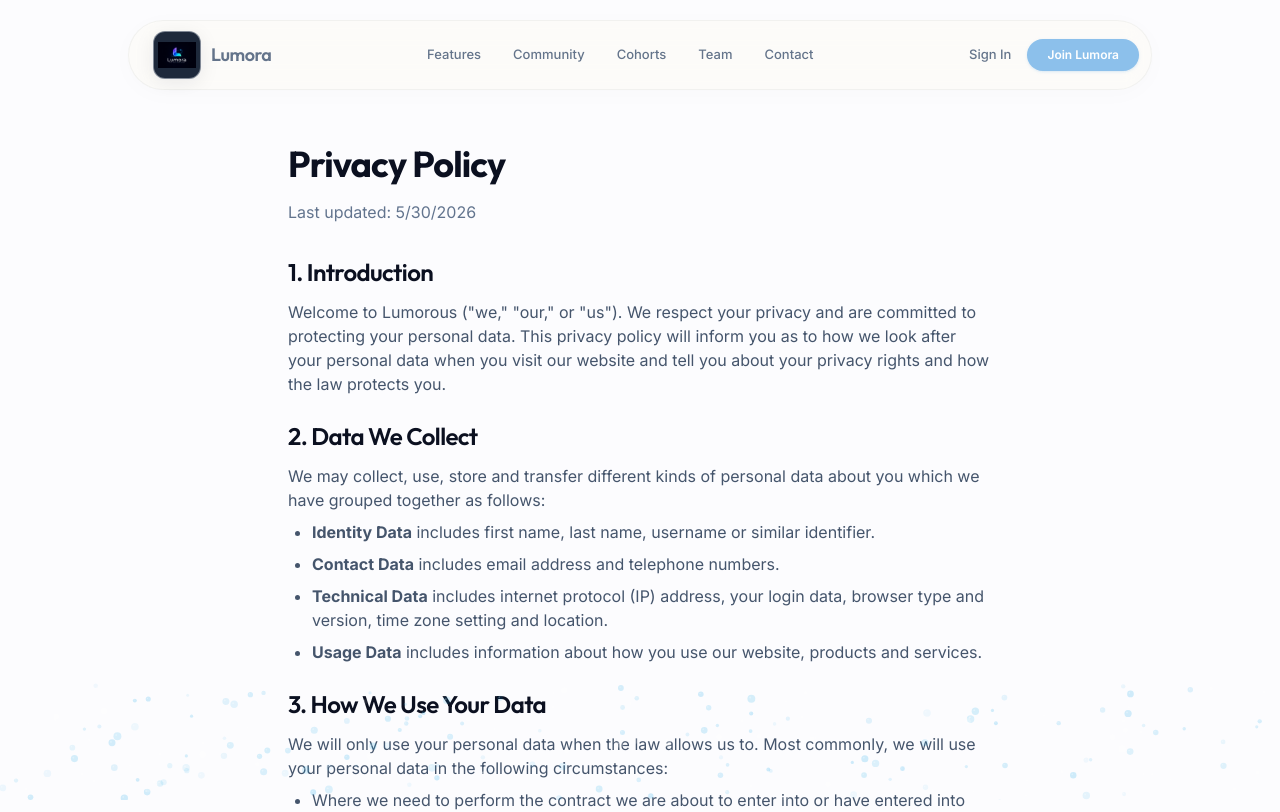
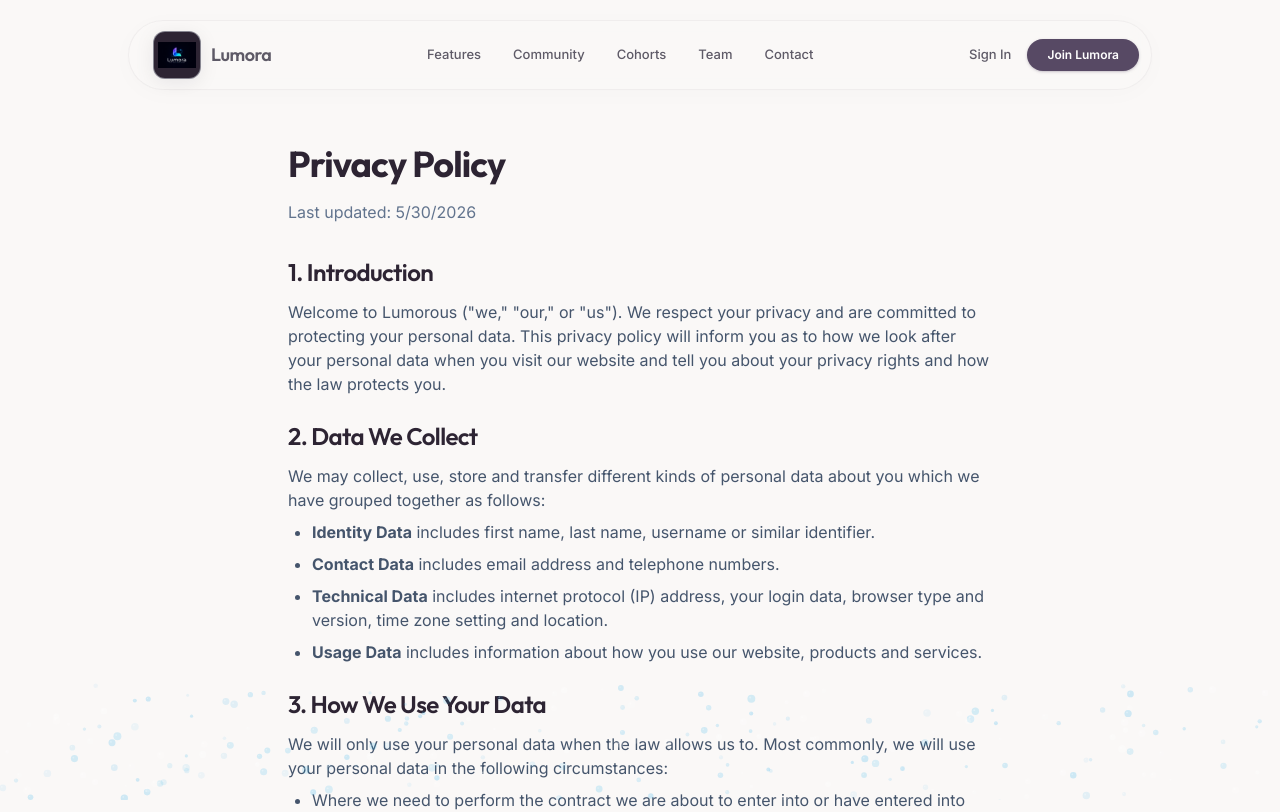
Before and after one commit to ShaikAbrarAhmed/LUMORACOPY, a Next.js app: page /privacy in a window 1280 px wide. Shown: the top 812 px of the page. Built offline with nearby package versions, Linux system fonts and the light colour scheme; no server answers; a web font is replaced by a local one.

Commit message:
feat: implement new sign-in, account creation, terms, and privacy pages with animated ecosystem visualization

```diff
--- a/src/app/globals.css
+++ b/src/app/globals.css
@@ -29,62 +29,62 @@
   --color-input: var(--input);
   --color-ring: var(--ring);
 
-  --color-brand-purple: #1E293B;
-  --color-brand-blue: #8CC0EB;
-  --color-brand-cyan: #BFDDF0;
+  --color-brand-purple: #2D2433;
+  --color-brand-blue: #574964;
+  --color-brand-cyan: #9F8383;
 
   /* Overriding Tailwind sky colors to transition to the new color identity seamlessly */
-  --color-sky-50: #FCFBF7;   /* Surface color */
-  --color-sky-100: rgba(30, 41, 59, 0.08);  /* Border color */
-  --color-sky-200: #BFDDF0;  /* Light secondary tint */
-  --color-sky-300: #8CC0EB;  /* Secondary color */
-  --color-sky-400: #7CB5E2;  /* Slight primary-secondary blend */
-  --color-sky-500: #8CC0EB;  /* Primary color */
-  --color-sky-600: #71A9D9;  /* Darker primary */
-  --color-sky-700: #5C94C4;  /* Even darker primary */
-  --color-sky-800: #1E293B;
-  --color-sky-950: #FCFBF7;
-  --color-sky-900: #1E293B;  /* Dark headings color */
+  --color-sky-50: #FAF8F7;   /* Surface color */
+  --color-sky-100: rgba(45, 36, 51, 0.08);  /* Border color */
+  --color-sky-200: #C8AAAA;  /* Light secondary tint */
+  --color-sky-300: #9F8383;  /* Secondary color */
+  --color-sky-400: #7C6C8A;  /* Slight primary-secondary blend */
+  --color-sky-500: #574964;  /* Primary color */
+  --color-sky-600: #4B3E56;  /* Darker primary */
+  --color-sky-700: #3E3347;  /* Even darker primary */
+  --color-sky-800: #2D2433;
+  --color-sky-950: #FAF8F7;
+  --color-sky-900: #2D2433;  /* Dark headings color */
 
   --color-headings: var(--headings);
   --color-warm-surface: var(--warm-surface);
 }
 
 :root {
-  /* Premium Warm Cream & Soft Blue Theme Palette - Lumora */
-  --background: #FCFBF7;
-  --foreground: #64748B;
+  /* Premium Deep Dusty Plum & Muted Rose Taupe Theme Palette - Lumora V1.1 */
+  --background: #FAF8F7;
+  --foreground: #5E5A67;
 
   --card: #FFFFFF;
-  --card-foreground: #64748B;
+  --card-foreground: #5E5A67;
 
-  --popover: #FCFBF7;
-  --popover-foreground: #64748B;
+  --popover: #FAF8F7;
+  --popover-foreground: #5E5A67;
 
-  /* Primary Accent: Brand Accent (#8CC0EB) */
-  --primary: #8CC0EB;
-  --primary-foreground: #1E293B;
+  /* Primary Accent: Brand Accent (#574964) */
+  --primary: #574964;
+  --primary-foreground: #FFFFFF;
 
-  /* Secondary Accent: Soft Blue (#BFDDF0) */
-  --secondary: #BFDDF0;
-  --secondary-foreground: #1E293B;
+  /* Secondary Accent: Rose Taupe (#9F8383) */
+  --secondary: #9F8383;
+  --secondary-foreground: #FFFFFF;
 
-  --muted: #FCFBF7;
-  --muted-foreground: #64748B;
+  --muted: #FAF8F7;
+  --muted-foreground: #5E5A67;
 
   /* Warm Highlights & Surfaces */
-  --accent: #FFF9D2;
-  --accent-foreground: #1E293B;
+  --accent: #FFDAB3;
+  --accent-foreground: #2D2433;
 
-  --warm-surface: #FFEBCC;
-  --headings: #1E293B;
+  --warm-surface: #C8AAAA;
+  --headings: #2D2433;
 
   --destructive: #EF4444;
   --destructive-foreground: #FFFFFF;
 
-  --border: rgba(30, 41, 59, 0.08);
-  --input: rgba(30, 41, 59, 0.08);
-  --ring: rgba(140, 192, 235, 0.25);
+  --border: rgba(45, 36, 51, 0.08);
+  --input: rgba(45, 36, 51, 0.08);
+  --ring: rgba(87, 73, 100, 0.2);
 
   --radius: 1.25rem;
 }
@@ -109,7 +109,7 @@
 
   /* Refined minimal glassmorphism */
   .glass {
-    @apply bg-background/70 backdrop-blur-lg border border-border/50 shadow-[0_8px_32px_rgba(15,23,42,0.03)];
+    @apply bg-background/70 backdrop-blur-lg border border-border/50 shadow-[0_8px_32px_rgba(45,36,51,0.03)];
   }
   .font-fancy {
     font-family: var(--font-fancy), serif;
@@ -149,7 +149,7 @@
 }
 
 @utility btn-primary {
-  background-color: #1E293B;
+  background-color: #574964;
   color: #FFFFFF;
   border-radius: 9999px;
   padding: 0.875rem 2rem;
@@ -165,16 +165,16 @@
   box-shadow: none;
 
   &:hover {
-    background-color: #8CC0EB;
-    color: #1E293B;
+    background-color: #9F8383;
+    color: #FFFFFF;
     transform: translateY(-1px);
   }
 }
 
 @utility btn-secondary {
   background-color: transparent;
-  color: #1E293B;
-  border: 1px solid #BFDDF0;
+  color: #2D2433;
+  border: 1px solid #9F8383;
   border-radius: 9999px;
   padding: 0.875rem 2rem;
   font-weight: 600;
@@ -187,7 +187,7 @@
   transition: all 0.25s cubic-bezier(0.16, 1, 0.3, 1);
 
   &:hover {
-    background-color: rgba(140, 192, 235, 0.08);
+    background-color: rgba(159, 131, 131, 0.08);
     transform: translateY(-1px);
   }
 }
--- a/src/app/privacy/page.tsx
+++ b/src/app/privacy/page.tsx
@@ -3,27 +3,27 @@ import { Footer } from "@/components/Footer"
 
 export default function PrivacyPage() {
   return (
-    <main className="flex min-h-screen flex-col bg-[#FCFCFE] text-[#0B1020]">
+    <main className="flex min-h-screen flex-col bg-background text-foreground">
       <Navbar />
 
       <div className="flex-1 pt-36 pb-16">
         <div className="max-w-3xl mx-auto px-6 lg:px-8">
           <div className="space-y-8">
             <div>
-              <h1 className="text-4xl font-bold tracking-tight text-[#0B1020] mb-4">Privacy Policy</h1>
+              <h1 className="text-4xl font-bold tracking-tight mb-4">Privacy Policy</h1>
               <p className="text-slate-500">Last updated: {new Date().toLocaleDateString()}</p>
             </div>
 
             <div className="prose prose-slate max-w-none space-y-6 text-slate-600">
               <section>
-                <h2 className="text-2xl font-semibold text-[#0B1020] mb-3">1. Introduction</h2>
+                <h2 className="text-2xl font-semibold mb-3">1. Introduction</h2>
                 <p>
                   Welcome to Lumorous ("we," "our," or "us"). We respect your privacy and are committed to protecting your personal data. This privacy policy will inform you as to how we look after your personal data when you visit our website and tell you about your privacy rights and how the law protects you.
                 </p>
               </section>
 
               <section>
-                <h2 className="text-2xl font-semibold text-[#0B1020] mb-3">2. Data We Collect</h2>
+                <h2 className="text-2xl font-semibold mb-3">2. Data We Collect</h2>
                 <p>
                   We may collect, use, store and transfer different kinds of personal data about you which we have grouped together as follows:
                 </p>
@@ -36,7 +36,7 @@ export default function PrivacyPage() {
               </section>
 
               <section>
-                <h2 className="text-2xl font-semibold text-[#0B1020] mb-3">3. How We Use Your Data</h2>
+                <h2 className="text-2xl font-semibold mb-3">3. How We Use Your Data</h2>
                 <p>
                   We will only use your personal data when the law allows us to. Most commonly, we will use your personal data in the following circumstances:
                 </p>
@@ -48,14 +48,14 @@ export default function PrivacyPage() {
               </section>
 
               <section>
-                <h2 className="text-2xl font-semibold text-[#0B1020] mb-3">4. Data Security</h2>
+                <h2 className="text-2xl font-semibold mb-3">4. Data Security</h2>
                 <p>
                   We have put in place appropriate security measures to prevent your personal data from being accidentally lost, used or accessed in an unauthorised way, altered or disclosed. In addition, we limit access to your personal data to those employees, agents, contractors and other third parties who have a business need to know.
                 </p>
               </section>
 
               <section>
-                <h2 className="text-2xl font-semibold text-[#0B1020] mb-3">5. Contact Us</h2>
+                <h2 className="text-2xl font-semibold mb-3">5. Contact Us</h2>
                 <p>
                   If you have any questions about this privacy policy or our privacy practices, please contact us at: <a href="mailto:Support.lumoraspace@gmail.com" className="text-sky-600 hover:underline">Support.lumoraspace@gmail.com</a>
                 </p>
--- a/src/app/signin/page.tsx
+++ b/src/app/signin/page.tsx
@@ -34,7 +34,7 @@ function EcosystemSVG({ activeCard, setActiveCard }: EcosystemSVGProps) {
   ];
 
   return (
-    <div className="relative w-full aspect-[4/3] max-w-[400px] mx-auto mb-8 bg-[#FCFCFE]/40 rounded-3xl border border-slate-200/50 backdrop-blur-sm p-4 overflow-hidden shadow-[0_8px_30px_rgba(91,95,239,0.02)]">
+    <div className="relative w-full aspect-[4/3] max-w-[400px] mx-auto mb-8 bg-background/40 rounded-3xl border border-slate-200/50 backdrop-blur-sm p-4 overflow-hidden shadow-[0_8px_30px_rgba(91,95,239,0.02)]">
       {/* Ambient center radial glow */}
       <div className="absolute inset-0 pointer-events-none opacity-20 bg-[radial-gradient(circle_at_50%_50%,rgba(91,95,239,0.1),transparent_70%)]" />
 
@@ -111,7 +111,7 @@ function EcosystemSVG({ activeCard, setActiveCard }: EcosystemSVGProps) {
 
         {/* Central Core */}
         <g className="cursor-pointer" onMouseEnter={() => setActiveCard(null)}>
-          <circle cx="240" cy="180" r="22" fill="#1E293B" />
+          <circle cx="240" cy="180" r="22" fill="#2D2433" />
           <circle cx="240" cy="180" r="22" fill="url(#core-gradient)" />
           <circle cx="240" cy="180" r="22" stroke="#4F46E5" strokeWidth="2" strokeOpacity="0.4" />
           <motion.circle
@@ -126,7 +126,7 @@ function EcosystemSVG({ activeCard, setActiveCard }: EcosystemSVGProps) {
         </g>
         <radialGradient id="core-gradient" cx="0" cy="0" r="1" gradientUnits="userSpaceOnUse" gradientTransform="translate(240 180) rotate(90) scale(22)">
           <stop stopColor="#4F46E5" />
-          <stop offset="1" stopColor="#1E293B" />
+          <stop offset="1" stopColor="#2D2433" />
         </radialGradient>
 
         {/* Nodes */}
@@ -546,7 +546,7 @@ function SignInContent() {
             <div className="absolute inset-0 flex items-center">
               <div className="w-full border-t border-slate-200/60" />
             </div>
-            <span className="relative px-3 text-[10px] font-bold text-slate-400 uppercase bg-[#FCFCFE] select-none">
+            <span className="relative px-3 text-[10px] font-bold text-slate-400 uppercase bg-white select-none">
               Or Connect Instantly
             </span>
           </div>
--- a/src/components/Logo.tsx
+++ b/src/components/Logo.tsx
@@ -22,7 +22,7 @@ export function Logo({
 
   return (
     <div
-      className={`relative flex items-center justify-center rounded-xl overflow-hidden bg-[#1E293B] border border-slate-200/50 shadow-[0_4px_20px_rgba(11,16,32,0.08)] shrink-0 p-1.5 ${sizeClasses[size]} ${className}`}
+      className={`relative flex items-center justify-center rounded-xl overflow-hidden bg-[#2D2433] border border-slate-200/50 shadow-[0_4px_20px_rgba(11,16,32,0.08)] shrink-0 p-1.5 ${sizeClasses[size]} ${className}`}
     >
       <Image
         src="/logo.png"
```
Also changed, not shown: src/app/create-account/page.tsx (+4 -4 lines), src/app/terms/page.tsx (+9 -9 lines).
